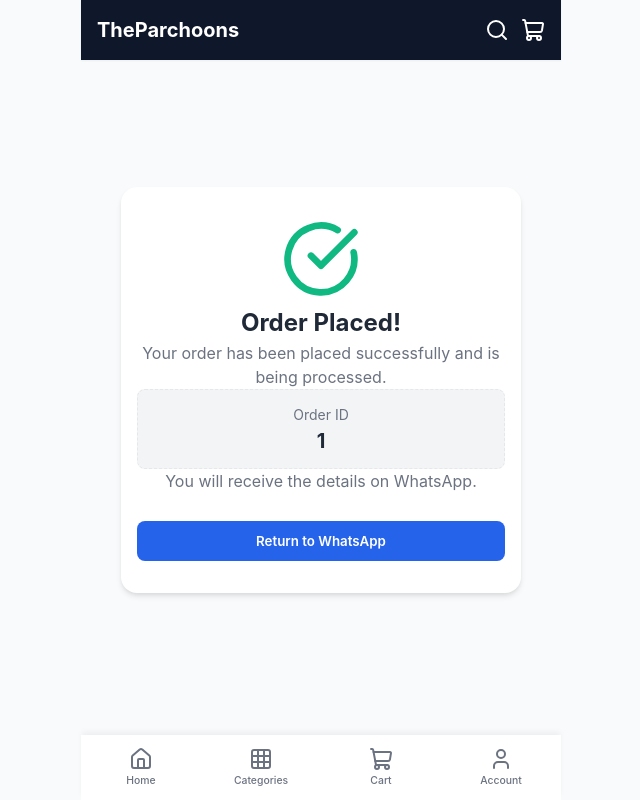
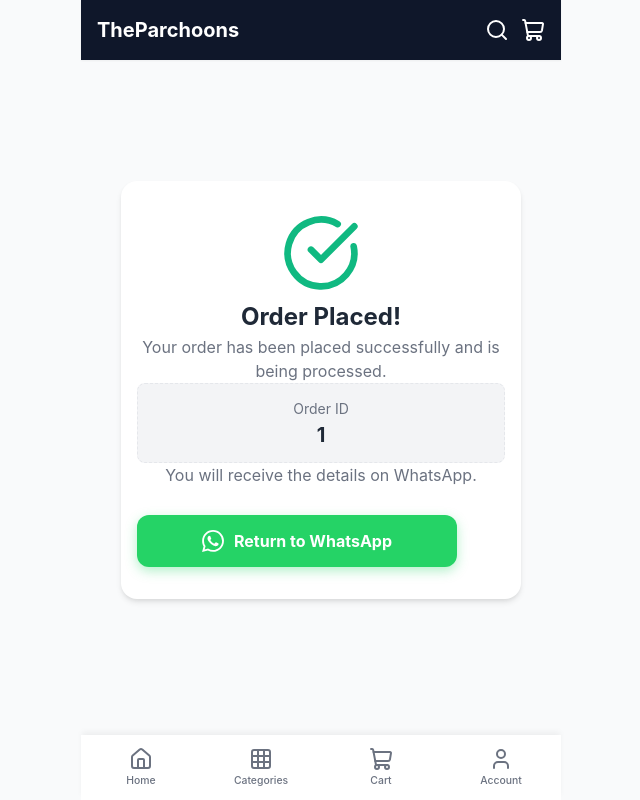
Before and after one commit to whtsappbot51-tech/TheParchoons, a React (Vite) app in the folder client/: page /order-confirmation/1 in a window 1280 px wide. Shown: the whole page, without its empty margins (319-959 px from the left). Built offline with nearby package versions, Linux system fonts and the light colour scheme; no server answers.

Commit message:
feat: implement OrderConfirmation page and WhatsApp webhook integration

```diff
--- a/client/src/pages/OrderConfirmation.jsx
+++ b/client/src/pages/OrderConfirmation.jsx
@@ -1,10 +1,12 @@
-import { useParams, useNavigate } from 'react-router-dom';
-import { CheckCircle, Package } from 'lucide-react';
+import { useParams } from 'react-router-dom';
+import { CheckCircle } from 'lucide-react';
 import './OrderConfirmation.css';
+
+const BOT_NUMBER = '917800108629';
+const STORE_URL = 'https://the-parchoons.vercel.app';
 
 const OrderConfirmation = () => {
   const { orderId } = useParams();
-  const navigate = useNavigate();
 
   return (
     <div className="confirmation-page">
@@ -23,17 +25,32 @@
         <div className="action-buttons">
           <p className="text-muted mb-4">You will receive the details on WhatsApp.</p>
 
-          <button
-            className="btn-primary"
-            onClick={() => {
-              if (window.close) {
-                window.close();
-              }
-              window.location.href = 'https://wa.me/';
+          <a
+            href={`https://wa.me/${BOT_NUMBER}?text=${encodeURIComponent('Hi! I just placed an order on TheParchoons. My Order ID is: ' + orderId)}`}
+            target="_blank"
+            rel="noopener noreferrer"
+            style={{
+              display: 'inline-flex',
+              alignItems: 'center',
+              justifyContent: 'center',
+              backgroundColor: '#25D366',
+              color: 'white',
+              padding: '14px 28px',
+              borderRadius: '12px',
+              textDecoration: 'none',
+              fontWeight: 700,
+              fontSize: '1rem',
+              gap: '10px',
+              boxShadow: '0 4px 12px rgba(37, 211, 102, 0.35)',
+              width: '100%',
+              maxWidth: '320px',
             }}
           >
+            <svg xmlns="http://www.w3.org/2000/svg" width="22" height="22" viewBox="0 0 24 24" fill="currentColor">
+              <path d="M17.472 14.382c-.297-.149-1.758-.867-2.03-.967-.273-.099-.471-.148-.67.15-.197.297-.767.966-.94 1.164-.173.199-.347.223-.644.075-.297-.15-1.255-.463-2.39-1.475-.883-.788-1.48-1.761-1.653-2.059-.173-.297-.018-.458.13-.606.134-.133.298-.347.446-.52.149-.174.198-.298.298-.497.099-.198.05-.371-.025-.52-.075-.149-.669-1.612-.916-2.207-.242-.579-.487-.5-.669-.51-.173-.008-.371-.01-.57-.01-.198 0-.52.074-.792.372-.272.297-1.04 1.016-1.04 2.479 0 1.462 1.065 2.875 1.213 3.074.149.198 2.096 3.2 5.077 4.487.709.306 1.262.489 1.694.625.712.227 1.36.195 1.871.118.571-.085 1.758-.719 2.006-1.413.248-.694.248-1.289.173-1.413-.074-.124-.272-.198-.57-.347m-5.421 7.403h-.004a9.87 9.87 0 01-5.031-1.378l-.361-.214-3.741.982.998-3.648-.235-.374a9.86 9.86 0 01-1.51-5.26c.001-5.45 4.436-9.884 9.888-9.884 2.64 0 5.122 1.03 6.988 2.898a9.825 9.825 0 012.893 6.994c-.003 5.45-4.437 9.884-9.885 9.884m8.413-18.297A11.815 11.815 0 0012.05 0C5.495 0 .16 5.335.157 11.892c0 2.096.547 4.142 1.588 5.945L.057 24l6.305-1.654a11.882 11.882 0 005.683 1.448h.005c6.554 0 11.89-5.335 11.893-11.893a11.821 11.821 0 00-3.48-8.413z"/>
+            </svg>
             Return to WhatsApp
-          </button>
+          </a>
         </div>
       </div>
     </div>
```
Also changed, not shown: 1 other file (tests, documents, lock files or other folders).
